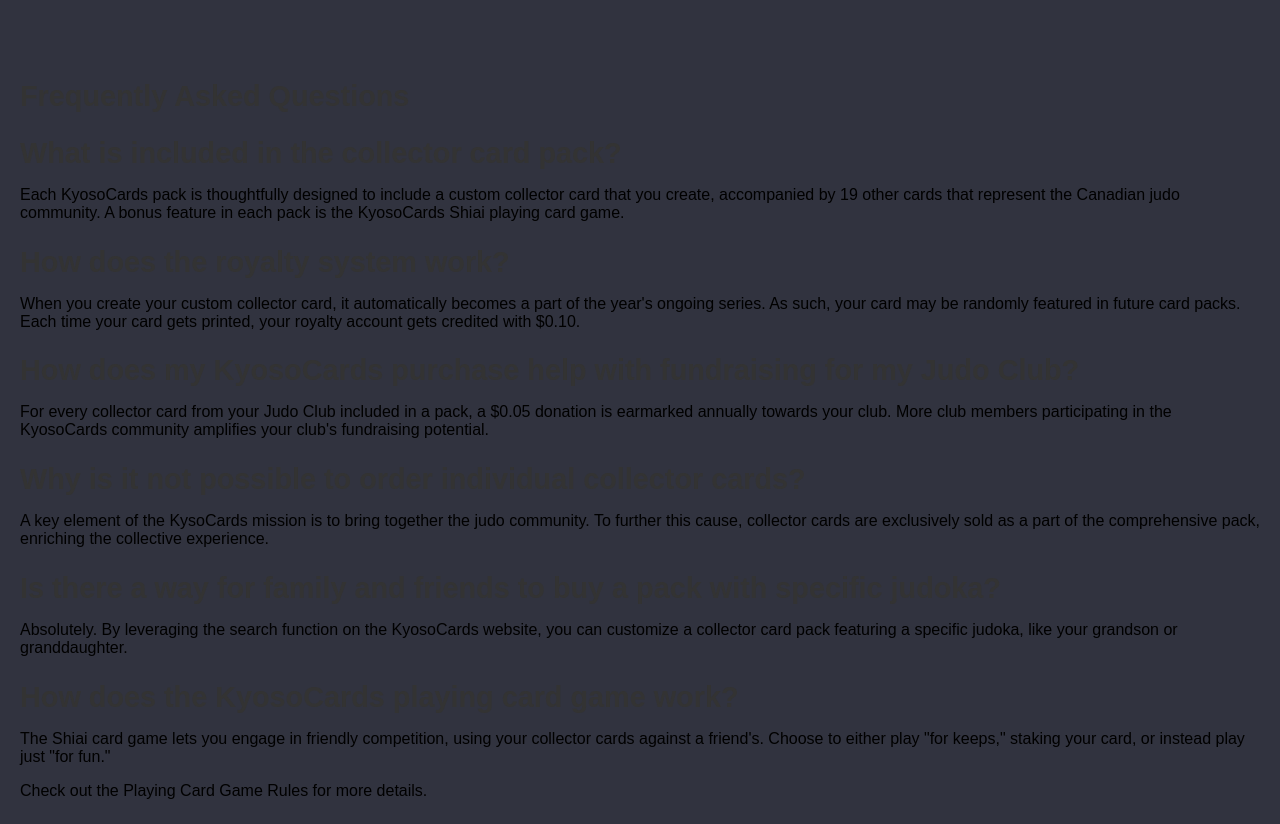
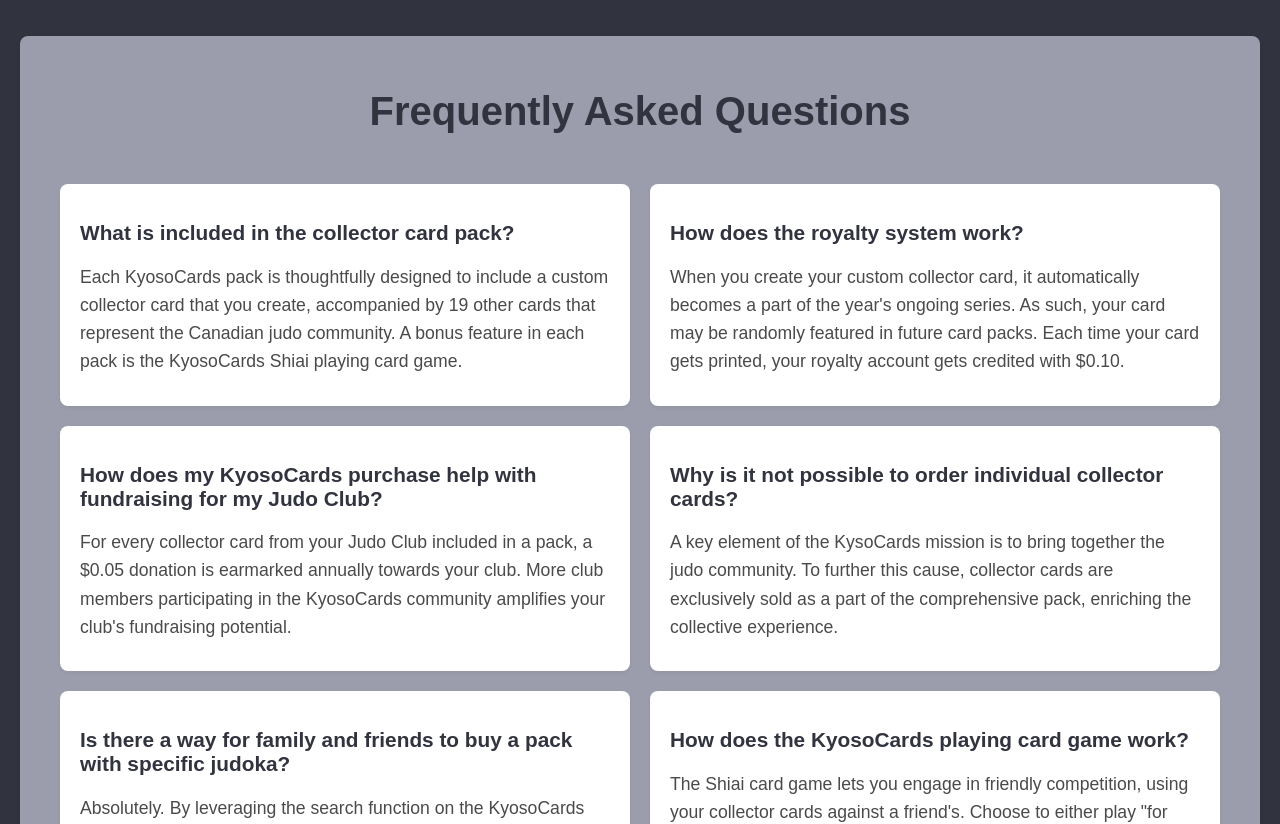
Before and after one commit to janpc01/kyoso-frontend, an Angular app: page / in a window 1280 px wide. Shown: the part 1040-1864 px from the top of the page. Built offline with nearby package versions, Linux system fonts and the light colour scheme; no server answers.

Commit message:
Fixed faq styling

```diff
--- a/src/app/home/faq/faq.component.css
+++ b/src/app/home/faq/faq.component.css
@@ -1,21 +1,86 @@
-.faq-container {
-    padding: 20px;
-    text-align: left;
+.faq-section {
+  max-width: 1200px;
+  margin: 0 auto 40px;
+  padding: 20px;
+  background-color: #9b9dac;
+  border-radius: 8px;
+  box-shadow: 0 2px 4px rgba(0, 0, 0, 0.1);
+}
+
+.faq-title {
+  font-size: 2.5em;
+  margin-bottom: 30px;
+  text-align: center;
+  color: #31333f;
+  font-weight: bold;
+}
+
+.faq-grid {
+  display: grid;
+  grid-template-columns: repeat(auto-fit, minmax(500px, 1fr));
+  gap: 20px;
+  padding: 20px;
+}
+
+.faq-item {
+  background-color: #ffffff;
+  border-radius: 8px;
+  padding: 20px;
+  transition: transform 0.2s, box-shadow 0.2s;
+  box-shadow: 0 2px 4px rgba(0, 0, 0, 0.05);
+}
+
+.faq-item:hover {
+  transform: translateY(-5px);
+  box-shadow: 0 6px 12px rgba(0, 0, 0, 0.1);
+}
+
+.faq-qus {
+  font-size: 1.3em;
+  font-weight: bold;
+  color: #31333f;
+  margin-bottom: 15px;
+}
+
+.faq-ans {
+  font-size: 1.1em;
+  color: #4a4a4a;
+  line-height: 1.6;
+  margin-bottom: 10px;
+}
+
+.faq-ans a {
+  color: #007bff;
+  text-decoration: none;
+  font-weight: 500;
+  transition: color 0.3s;
+}
+
+.faq-ans a:hover {
+  color: #0056b3;
+  text-decoration: underline;
+}
+
+/* Media queries for responsiveness */
+@media (max-width: 768px) {
+  .faq-grid {
+    grid-template-columns: 1fr;
   }
 
-  h2 {
-    font-size: 1.8rem;
-    color: #333;
-    margin-bottom: 15px;
+  .faq-title {
+    font-size: 2em;
   }
 
-  ul {
-    list-style-type: none;
-    padding: 0;
+  .faq-qus {
+    font-size: 1.2em;
   }
 
-  li {
-    margin: 10px 0;
-    font-size: 1rem;
-    color: #555;
+  .faq-ans {
+    font-size: 1em;
   }
+
+  .faq-section {
+    margin: 20px;
+    padding: 15px;
+  }
+}
--- a/src/app/home/faq/faq.component.html
+++ b/src/app/home/faq/faq.component.html
@@ -1,6 +1,6 @@
 <!-- FAQ Section -->
-<div class="faq-container">
-  <h2 class="faq-title">Frequently Asked Questions</h2>
+<section class="faq-section">
+  <h1 class="faq-title">Frequently Asked Questions</h1>
   <div class="faq-grid">
     <div class="faq-item">
       <h2 class="faq-qus">What is included in the collector card pack?</h2>
@@ -53,4 +53,4 @@
       <p class="faq-ans">Currently, this feature is unavailable. The images on the reverse side are randomly chosen from our Go-Kyo-No-Waza collection. We encourage you to accumulate a complete set of KyosoCards as a fun way to teach new judokas about the Go-Kyo and familiarize them with all 40 throws.</p>
     </div>
   </div>
-</div>
+</section>
```
